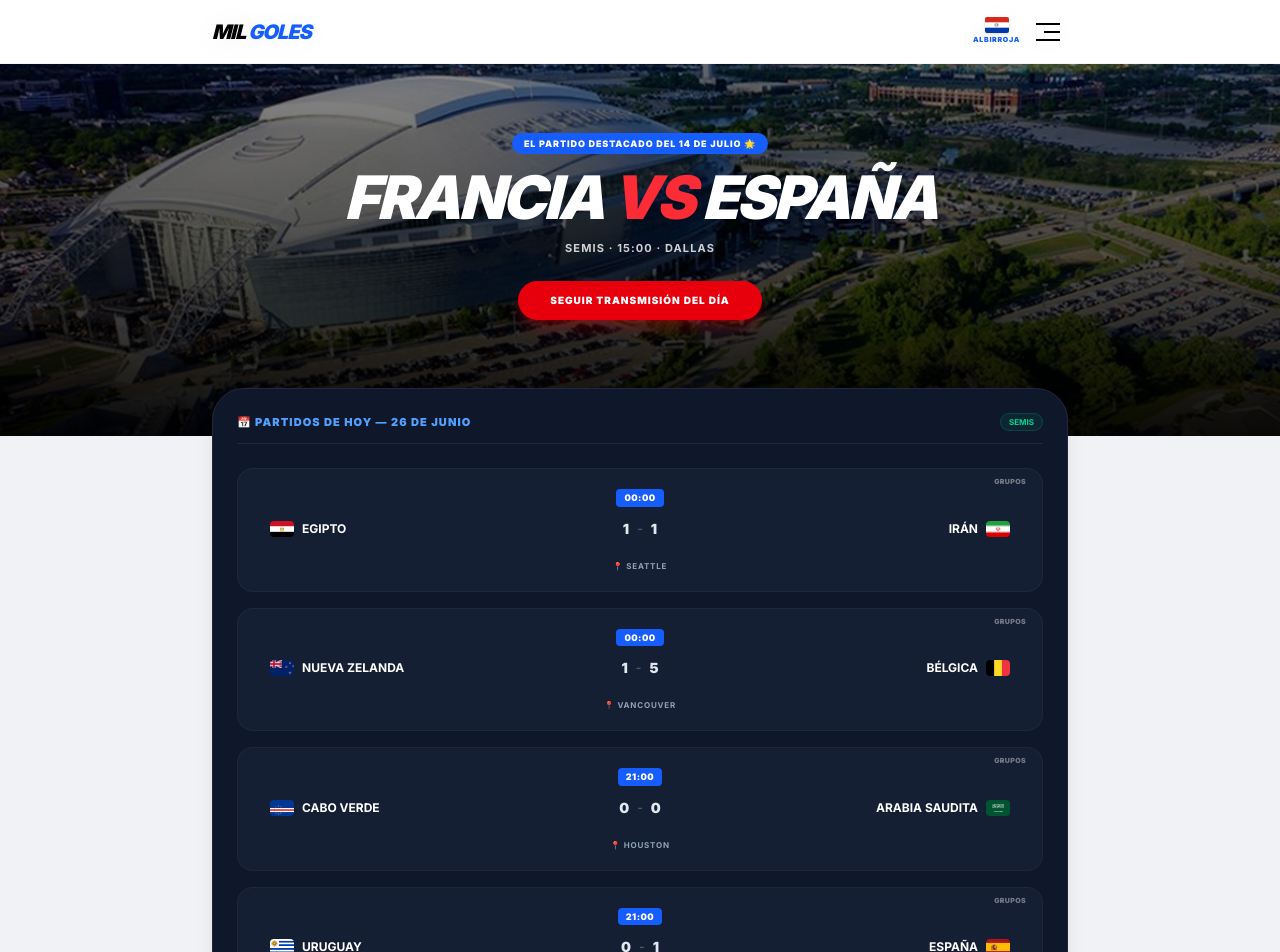
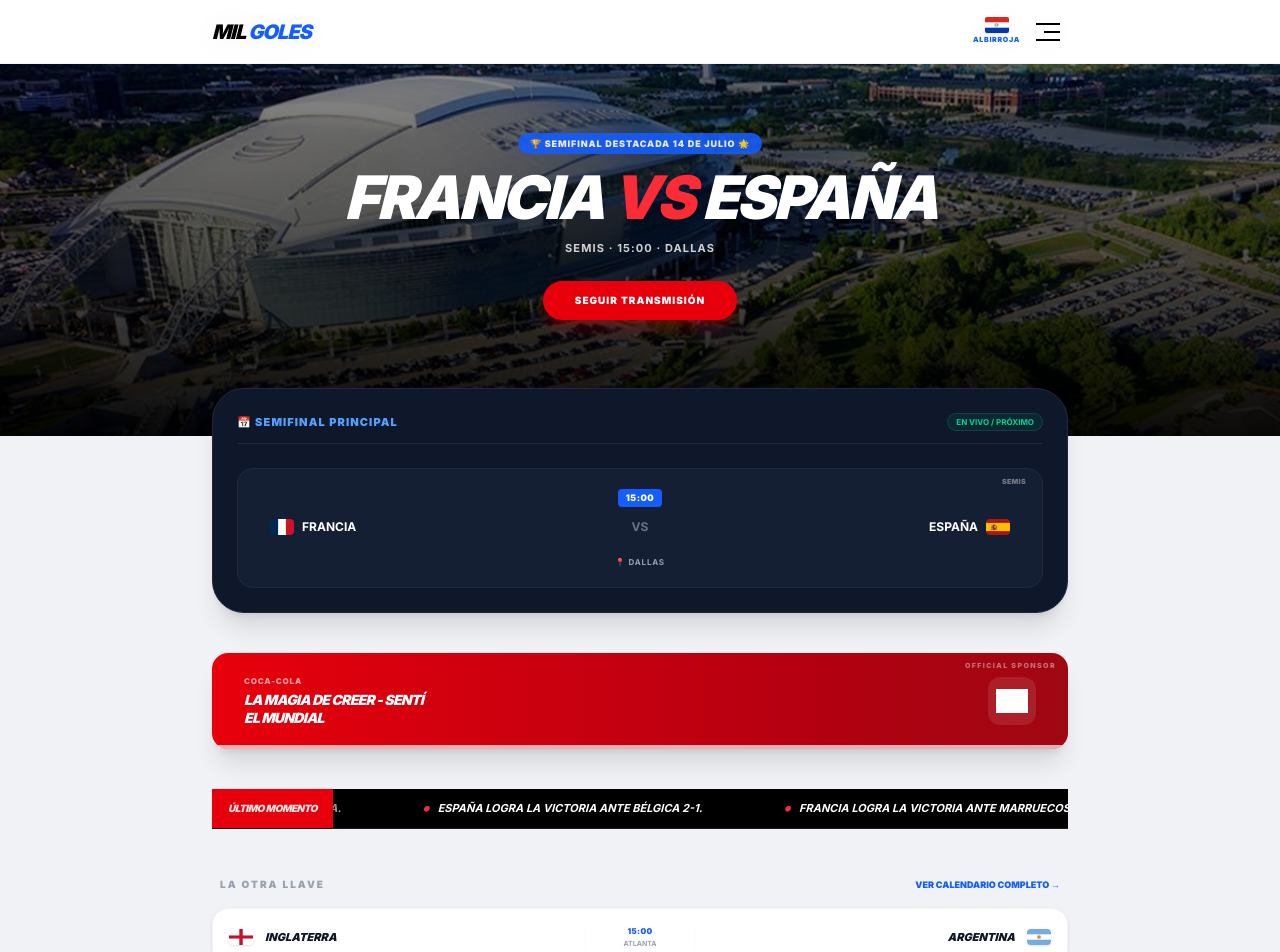
Before and after one commit to bablotle/Mundial26, a Next.js app: page / in a window 1280 px wide. Shown: the top 952 px of the page. Built offline with nearby package versions, Linux system fonts and the light colour scheme; grey boxes are pictures that could not be loaded.

Commit message:
Actialización semis

```diff
--- a/src/app/page.tsx
+++ b/src/app/page.tsx
@@ -1,3 +1,4 @@
+'use client';
 import Navbar from '@/components/Navbar';
 import BreakingNews from '@/components/BreakingNews';
 import AdBanner from '@/components/ads/AdBanner';
@@ -18,54 +19,12 @@ export default function Home() {
       { id: '3', nombre: 'BC Place', ciudad: 'Vancouver', pais: 'CANADÁ', capacidad: '54,500', temp: '16°C', imagen: '/images/sedes/vancouver.jpg' },
    ];
 
-   // 2. Lógica de filtrado de Fechas
-   const hoyObj = new Date();
-   const anoHoy = hoyObj.getFullYear();
-   const mesHoy = hoyObj.getMonth() + 1;
-   const diaHoy = hoyObj.getDate();
+   // 2. Obtener directamente las dos llaves de Semifinales
+   const partidoDestacado = todosLosPartidos.find(p => p.id === "SF-01") || todosLosPartidos[0];
+   const segundoPartido = todosLosPartidos.find(p => p.id === "SF-02");
 
-   // Formateamos la fecha de hoy para machear con el string de la data (ej: "2026-06-16")
-   const mesFormateado = mesHoy < 10 ? `0${mesHoy}` : mesHoy;
-   const diaFormateado = diaHoy < 10 ? `0${diaHoy}` : diaHoy;
-   const fechaHoyString = `${anoHoy}-${mesFormateado}-${diaFormateado}`;
-
-   // A. PARTIDOS PARA EL MAP DE HOY
-   const partidosDeHoy = todosLosPartidos.filter(p => p.fecha === fechaHoyString);
-
-   // B. EL PARTIDO DESTACADO (El primero de la lista de hoy, o uno por defecto si no hay partidos hoy)
-   // const partidoDestacado = partidosDeHoy[0] || todosLosPartidos[0];
-
-   // B. EL PARTIDO DESTACADO (Fijado por ID, y si no existe, usa el de hoy o el primero)
-   const partidoDestacado = todosLosPartidos.find(p => p.id === "SF-01") // <-- Aquí pones el ID del partido que quieras
-      || partidosDeHoy[0]
-      || todosLosPartidos[0];
-
-   // C. PRÓXIMOS PARTIDOS (Días siguientes)
-   const proximosPartidos = [...todosLosPartidos]
-      .filter((p) => {
-         const [anoP, mesP, diaP] = p.fecha.split('-').map(Number);
-         if (anoP > anoHoy) return true;
-         if (anoP < anoHoy) return false;
-         if (mesP > mesHoy) return true;
-         if (mesP < mesHoy) return false;
-         return diaP > diaHoy;
-      })
-      .sort((a, b) => new Date(a.fecha + 'T12:00:00').getTime() - new Date(b.fecha + 'T12:00:00').getTime())
-      .slice(0, 3);
-
-   // D. HISTORIAL DE CONCLUIDOS (CORREGIDO: Muestra siempre los más recientes del torneo)
-   const resultadosConcluidos = todosLosPartidos
-      .filter(p => p.golesLocal !== undefined && p.golesLocal !== null && p.golesVisitante !== undefined && p.golesVisitante !== null)
-      .sort((a, b) => {
-         // 1. Comparamos las fechas (Ej: "2026-06-16") de forma descendente
-         const fechaA = new Date(a.fecha).getTime();
-         const fechaB = new Date(b.fecha).getTime();
-         if (fechaB !== fechaA) return fechaB - fechaA;
-
-         // 2. Si son del mismo día, comparamos las horas (Ej: "14:00" vs "19:00")
-         return b.hora.localeCompare(a.hora);
-      })
-      .slice(0, 6); // Te agarra estrictamente los últimos 6 del torneo cronológicamente
+   // Creamos la lista de la sección inferior basándonos en el segundo partido
+   const partidosSemis = segundoPartido ? [segundoPartido] : [];
 
    const noticiasDestacadas = todasLasNoticias.slice(0, 2);
    const sedesDestacadas = todasLasSedes.slice(0, 3);
@@ -74,12 +33,12 @@ export default function Home() {
       <main className="min-h-screen bg-[#f0f2f5] pb-20">
          <Navbar />
 
-         {/* --- SECCIÓN HERO (DINÁMICA BASADA EN EL PARTIDO DESTACADO) --- */}
+         {/* --- SECCIÓN HERO: PARTIDO DESTACADO (SEMIFINAL 1) --- */}
          <section className="relative h-[420px] w-full overflow-hidden">
             <img src="/images/sedes/dallas.jpg" className="w-full h-full object-cover brightness-[0.6]" alt="Stadium" />
             <div className="absolute inset-0 bg-gradient-to-t from-black/90 via-black/40 to-transparent flex flex-col items-center justify-center text-center px-5">
-               <span className="bg-blue-600 text-white text-[9px] font-black px-3 py-1 rounded-full mb-4 tracking-widest uppercase">
-                  EL PARTIDO DESTACADO DEL 14 DE JULIO 🌟
+               <span className="bg-blue-600 text-white text-[9px] font-black px-3 py-1 rounded-full mb-4 tracking-widest uppercase animate-pulse">
+                  🏆 SEMIFINAL DESTACADA 14 DE JULIO 🌟
                </span>
                <h1 className="text-4xl md:text-6xl font-black text-white uppercase italic tracking-tighter leading-[0.9] mb-4">
                   {partidoDestacado.local} <span className="text-red-500">vs</span> {partidoDestacado.visitante}
@@ -88,142 +47,116 @@ export default function Home() {
                   {partidoDestacado.fase || 'Semifinales'} · {partidoDestacado.hora} · {partidoDestacado.sede || 'Sede del Torneo'}
                </p>
                <Link href="/partidos" className="bg-red-600 hover:bg-red-700 text-white px-8 py-3 rounded-full text-[10px] font-black uppercase tracking-widest transition-transform hover:scale-105 shadow-lg shadow-red-600/30">
-                  Seguir Transmisión del Día
+                  Seguir Transmisión
                </Link>
             </div>
          </section>
 
          <div className="max-w-4xl mx-auto px-5 -mt-12 relative z-10">
 
-            {/* --- BLOQUE: PARTIDOS DE HOY AUTOMATIZADO --- */}
+            {/* --- BLOQUE PRINCIPAL: PRIMERA SEMIFINAL CON MARCADOR --- */}
             <div className="bg-slate-900 rounded-[2rem] p-6 text-white shadow-xl border border-slate-800">
                <div className="flex justify-between items-center mb-6 border-b border-slate-800 pb-3">
                   <h3 className="text-[11px] font-black uppercase tracking-widest text-blue-400">
-                     📅 Partidos de Hoy — {diaHoy} de {hoyObj.toLocaleString('es-ES', { month: 'long' })}
+                     📅 SEMIFINAL PRINCIPAL
                   </h3>
-                  <span className="bg-emerald-500/10 text-emerald-400 text-[8px] font-bold px-2 py-0.5 rounded-full uppercase border border-emerald-500/20">Semis</span>
+                  <span className="bg-emerald-500/10 text-emerald-400 text-[8px] font-bold px-2 py-0.5 rounded-full uppercase border border-emerald-500/20">EN VIVO / PRÓXIMO</span>
                </div>
 
                <div className="space-y-4">
-                  {partidosDeHoy.length > 0 ? (
-                     partidosDeHoy.map((partido) => (
-                        <div key={partido.id} className="bg-slate-800/50 rounded-2xl p-4 flex flex-col items-center justify-center border border-slate-700/30 gap-3 relative overflow-hidden">
-
-                           {/* Etiqueta superior de la Fase */}
+                  <div className="bg-slate-800/50 rounded-2xl p-4 flex flex-col items-center justify-center border border-slate-700/30 gap-3 relative overflow-hidden">
                      <span className="absolute top-2 right-4 text-[7px] font-black uppercase tracking-wider opacity-40">
-                              {partido.fase || "Mundial 2026"}
+                        {partidoDestacado.fase || "Semifinales"}
                      </span>
 
-                           {/* Renglón 1: Hora */}
                      <div className="shrink-0 mt-1">
                         <span className="bg-blue-600 text-white text-[9px] font-black px-2 py-0.5 rounded uppercase block tracking-wider">
-                                 {partido.hora}
+                           {partidoDestacado.hora}
                         </span>
                      </div>
 
-
-{/* Renglón 2: Versus con Banderas y Marcador/Penales ⚽ */}
                      <div className="flex items-center justify-between w-full px-4">
-
                         {/* Local */}
                         <div className="flex items-center gap-2 flex-1">
-                                 <img src={partido.banderaLocal} className="w-6 h-4 object-cover rounded-sm" alt={partido.local} />
-                                 <span className="font-bold text-xs uppercase truncate">{partido.local}</span>
+                           <img src={partidoDestacado.banderaLocal} className="w-6 h-4 object-cover rounded-sm" alt={partidoDestacado.local} />
+                           <span className="font-bold text-xs uppercase truncate">{partidoDestacado.local}</span>
                         </div>
 
-                              {/* 🌟 AQUÍ VA EL MARCADOR CON PENALES (Reemplaza al VS estático) */}
+                        {/* Marcador / VS */}
                         <div className="flex items-center gap-1.5 px-3">
-                                 {partido.golesLocal !== undefined && partido.golesLocal !== null ? (
+                           {partidoDestacado.golesLocal !== undefined && partidoDestacado.golesLocal !== null ? (
                               <div className="flex items-center gap-1 text-slate-200">
-
-                                       {/* Goles Local */}
-                                       <span className="text-sm font-black">{partido.golesLocal}</span>
-
-                                       {/* Penales Local (si existen) */}
-                                       {partido.penalesLocal !== undefined && (
-                                          <span className="text-[10px] text-emerald-400 font-extrabold">({partido.penalesLocal})</span>
+                                 <span className="text-sm font-black">{partidoDestacado.golesLocal}</span>
+                                 {partidoDestacado.penalesLocal !== undefined && (
+                                    <span className="text-[10px] text-emerald-400 font-extrabold">({partidoDestacado.penalesLocal})</span>
                                  )}
-
                                  <span className="text-gray-600 font-bold px-1 text-xs">-</span>
-
-                                       {/* Penales Visitante (si existen) */}
-                                       {partido.penalesVisitante !== undefined && (
-                                          <span className="text-[10px] text-emerald-400 font-extrabold">({partido.penalesVisitante})</span>
+                                 {partidoDestacado.penalesVisitante !== undefined && (
+                                    <span className="text-[10px] text-emerald-400 font-extrabold">({partidoDestacado.penalesVisitante})</span>
                                  )}
-
-                                       {/* Goles Visitante */}
-                                       <span className="text-sm font-black">{partido.golesVisitante}</span>
-
+                                 <span className="text-sm font-black">{partidoDestacado.golesVisitante}</span>
                               </div>
                            ) : (
-                                    /* Si el partido no ha empezado, sigue mostrando el VS clásico */
                               <span className="text-gray-500 font-bold text-xs">VS</span>
                            )}
                         </div>
 
                         {/* Visitante */}
                         <div className="flex items-center gap-2 flex-1 justify-end">
-                                 <span className="font-bold text-xs uppercase truncate text-right">{partido.visitante}</span>
-                                 <img src={partido.banderaVisitante} className="w-6 h-4 object-cover rounded-sm" alt={partido.visitante} />
+                           <span className="font-bold text-xs uppercase truncate text-right">{partidoDestacado.visitante}</span>
+                           <img src={partidoDestacado.banderaVisitante} className="w-6 h-4 object-cover rounded-sm" alt={partidoDestacado.visitante} />
+                        </div>
                      </div>
 
-                           </div>
-
-                           {/* 🌟 AQUÍ VA LA OPCIÓN A (Justo debajo del versus, antes del cierre de la tarjeta) */}
-{partido.penalesLocal !== undefined && partido.penalesVisitante !== undefined && (
-   <div className="text-[9px] font-black uppercase tracking-widest text-emerald-400 mt-1 bg-emerald-500/10 px-3 py-1 rounded-full border border-emerald-500/20 text-center animate-pulse">
-      🏆 {partido.clasificado || "Ganador"} avanza en penales ({partido.penalesLocal}-{partido.penalesVisitante})
+                     {partidoDestacado.penalesLocal !== undefined && partidoDestacado.penalesVisitante !== undefined && (
+                        <div className="text-[9px] font-black uppercase tracking-widest text-emerald-400 mt-1 bg-emerald-500/10 px-3 py-1 rounded-full border border-emerald-500/20 text-center">
+                           🏆 {partidoDestacado.clasificado} avanza a la Final ({partidoDestacado.penalesLocal}-{partidoDestacado.penalesVisitante})
                         </div>
                      )}
 
-                           {/* Renglón 3: Sede / Estadio del partido 🏟️ */}
                      <div className="text-center">
                         <span className="text-[8px] font-bold uppercase tracking-widest text-slate-400">
-                                 📍 {partido.sede || "Sede por definir"}
+                           📍 {partidoDestacado.sede}
                         </span>
                      </div>
-
                   </div>
-                     ))
-                  ) : (
-                     <div className="text-center py-6">
-                        <p className="text-[10px] font-black text-gray-500 uppercase tracking-wider">No hay partidos programados para hoy</p>
                </div>
-                  )}
             </div>
-            </div> {/* Cierre del bloque azul oscuro */}
 
             <div className="my-10"><AdBanner /></div>
             <div className="my-10"><BreakingNews /></div>
 
-            {/* --- PRÓXIMOS PARTIDOS (RESTAURADO EXACTAMENTE COMO ESTABA EN PRODUCCIÓN) --- */}
+            {/* --- SECCIÓN INFERIOR: LA OTRA SEMIFINAL --- */}
+            {partidosSemis.length > 0 && (
                <section className="mt-12 text-slate-900">
                   <div className="flex justify-between items-end mb-4 px-2">
-                  <h2 className="text-[10px] font-black uppercase tracking-[0.2em] text-gray-400">Próximos Días</h2>
+                     <h2 className="text-[10px] font-black uppercase tracking-[0.2em] text-gray-400">La otra llave</h2>
                      <Link href="/partidos" className="text-[9px] font-black uppercase text-blue-600 hover:underline">Ver Calendario Completo →</Link>
                   </div>
                   <div className="space-y-3">
-                  {proximosPartidos.map((p) => {
-                     const [anoStr, mesStr, diaStr] = p.fecha.split('-');
-                     const meses = [
-                        'Enero', 'Febrero', 'Marzo', 'Abril', 'Mayo', 'Junio',
-                        'Julio', 'Agosto', 'Septiembre', 'Octubre', 'Noviembre', 'Diciembre'
-                     ];
-                     const fechaFormateada = `${parseInt(diaStr)} de ${meses[parseInt(mesStr) - 1]}`;
-
-                     return (
+                     {partidosSemis.map((p) => (
                         <div key={p.id} className="bg-white rounded-2xl p-4 flex items-center justify-between shadow-sm border border-gray-100 group hover:border-blue-100 transition-colors">
-
                            {/* Local */}
                            <div className="flex items-center gap-3 flex-1">
                               <img src={p.banderaLocal} className="w-6 h-4 object-cover rounded-sm shadow-sm" alt={p.local} />
                               <span className="font-black text-[11px] uppercase italic text-gray-900">{p.local}</span>
                            </div>
 
-                           {/* Bloque Central de Hora y Fecha */}
-                           <div className="px-4 text-center border-x border-gray-50 min-w-[95px]">
+                           {/* Centro: Muestra Marcador o la Hora si no se ha jugado */}
+                           <div className="px-4 text-center border-x border-gray-50 min-w-[110px]">
+                              {p.golesLocal !== undefined && p.golesLocal !== null ? (
+                                 <div className="text-xs font-black bg-slate-100 text-slate-900 px-2 py-0.5 rounded text-center">
+                                    {p.golesLocal} - {p.golesVisitante}
+                                    {p.penalesLocal !== undefined && (
+                                       <span className="block text-[8px] text-emerald-600 font-bold">({p.penalesLocal}-{p.penalesVisitante} P)</span>
+                                    )}
+                                 </div>
+                              ) : (
+                                 <>
                                     <p className="text-[8px] font-black text-blue-600 uppercase mb-0.5 tracking-wider">{p.hora}</p>
-                              <p className="text-[7px] font-bold text-gray-400 uppercase whitespace-nowrap">{fechaFormateada}</p>
+                                    <p className="text-[7px] font-bold text-gray-400 uppercase whitespace-nowrap">{p.sede}</p>
+                                 </>
+                              )}
                            </div>
 
                            {/* Visitante */}
@@ -231,20 +164,11 @@ export default function Home() {
                               <span className="font-black text-[11px] uppercase italic text-right text-gray-900">{p.visitante}</span>
                               <img src={p.banderaVisitante} className="w-6 h-4 object-cover rounded-sm shadow-sm" alt={p.visitante} />
                            </div>
-
                         </div>
-                     );
-                  })}
-
-                  {proximosPartidos.length === 0 && (
-                     <div className="bg-white rounded-2xl p-6 text-center border border-gray-100">
-                        <p className="text-[10px] font-black text-gray-400 uppercase tracking-wider">
-                           No hay más partidos programados para los próximos días
-                        </p>
-                     </div>
-                  )}
+                     ))}
                   </div>
                </section>
+            )} {/* 🌟 ERROR CORREGIDO: Se cerró correctamente el condicional aquí */}
 
             {/* --- ÚLTIMAS NOTICIAS --- */}
             <section className="mt-16">
@@ -287,13 +211,13 @@ export default function Home() {
                </div>
                <div className="grid grid-cols-1 md:grid-cols-2 gap-6">
                   <TablaGrupos nombre="Grupo D" equipos={[
-                     { id: "estados_unidos", nombre: "Estados Unidos", pj: 3, dg: +7, pts: 6, bandera: "/images/banderas/usa.png" },
+                     { id: "estados_unidos", nombre: "Estados Unidos", pj: 3, dg: 7, pts: 6, bandera: "/images/banderas/usa.png" },
                      { id: "australia", nombre: "Australia", pj: 3, dg: 0, pts: 4, bandera: "/images/banderas/australia.png" },
                      { id: "paraguay", nombre: "Paraguay", pj: 3, dg: -2, pts: 4, bandera: "/images/banderas/paraguay.png" },
                      { id: "turquia", nombre: "Turquía", pj: 3, dg: -2, pts: 3, bandera: "/images/banderas/turquia.png" },
                   ]} />
                   <TablaGrupos nombre="Grupo A" equipos={[
-                     { id: "mexico", nombre: "México", pj: 3, dg: +6, pts: 9, bandera: "/images/banderas/mexico.png" },
+                     { id: "mexico", nombre: "México", pj: 3, dg: 6, pts: 9, bandera: "/images/banderas/mexico.png" },
                      { id: "sudafrica", nombre: "Sudáfrica", pj: 3, dg: -1, pts: 4, bandera: "/images/banderas/sudafrica.png" },
                      { id: "corea_sur", nombre: "Corea del Sur", pj: 3, dg: -1, pts: 3, bandera: "/images/banderas/corea-del-sur.png" },
                      { id: "republica-checa", nombre: "República Checa", pj: 3, dg: -4, pts: 1, bandera: "/images/banderas/republica-checa.png" },
```
Lines whose indentation alone changed are shown as unchanged.
